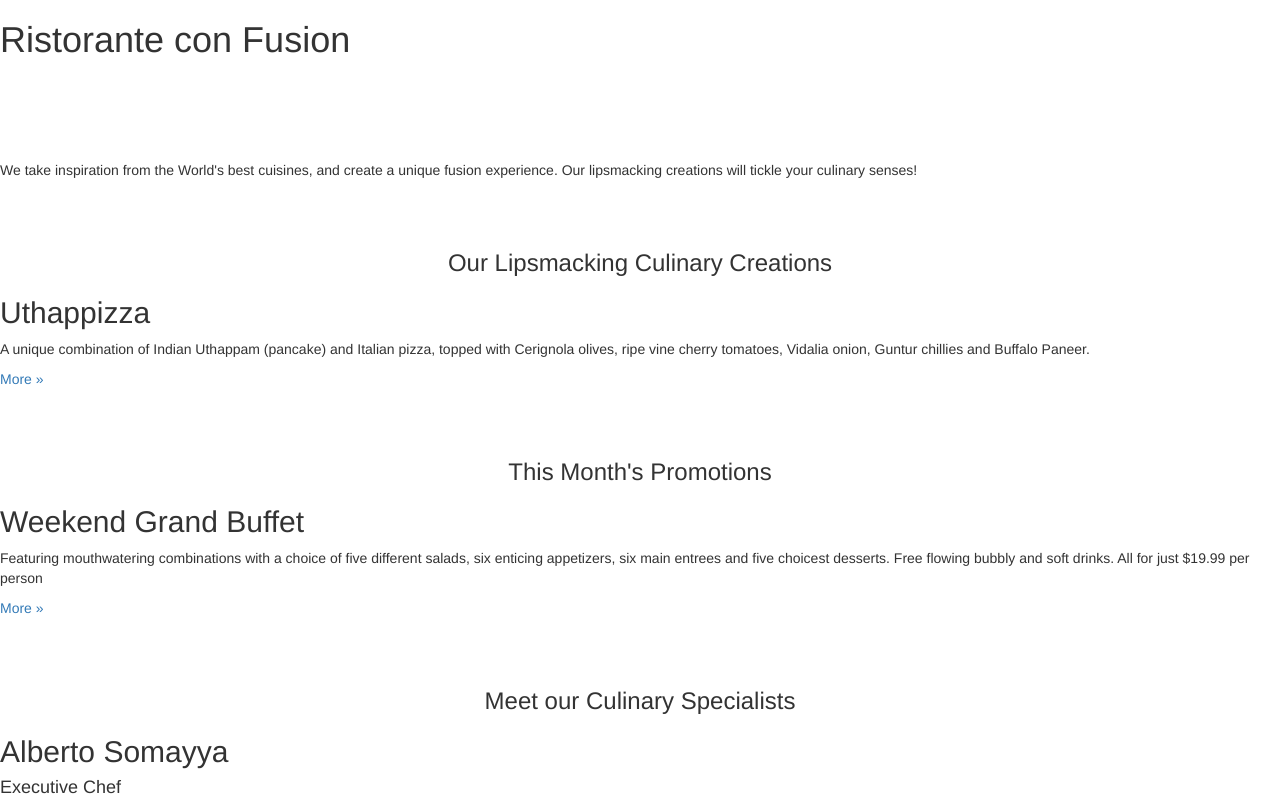
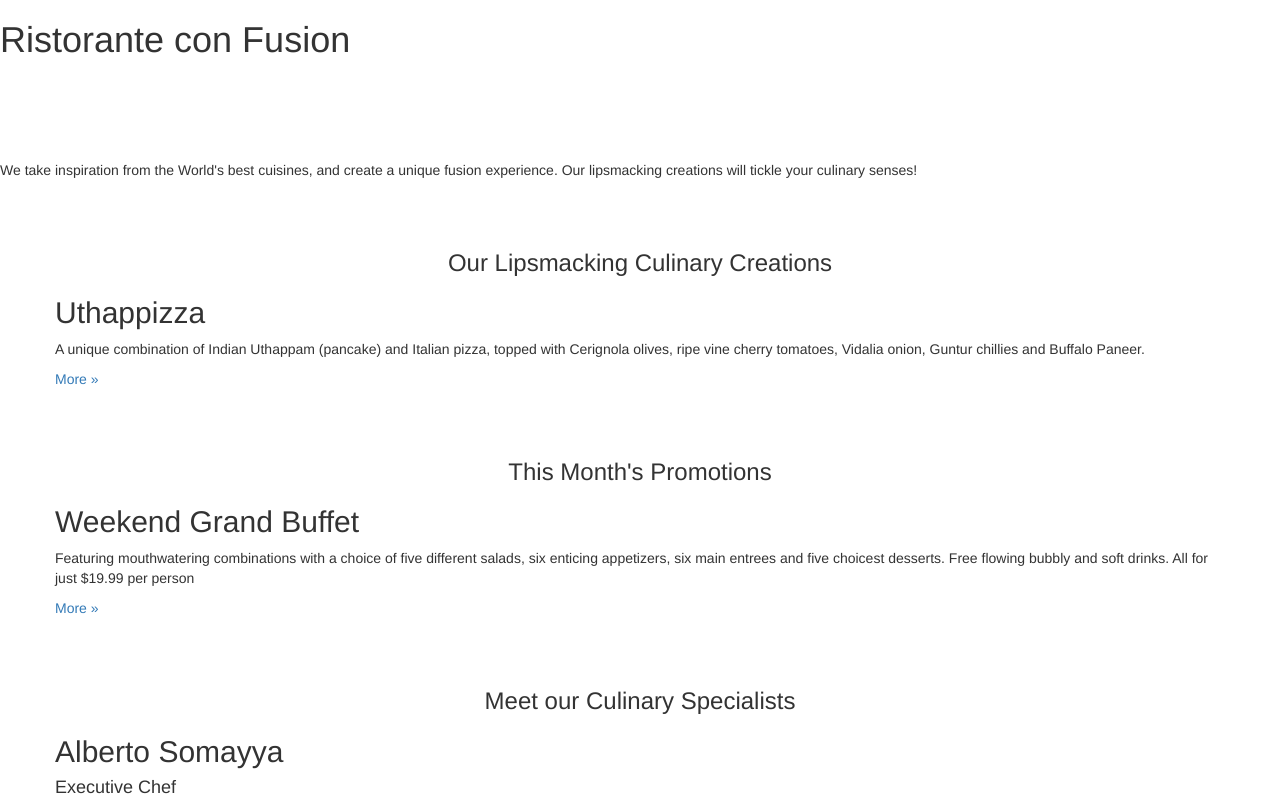
Before and after one commit to QunChen/FullStackApp, a plain HTML site: page index.html in a window 1280 px wide. Shown: the top 801 px of the page. Drawn offline with Linux system fonts and the light colour scheme.

Commit message:
add container and row for main content

```diff
--- a/index.html
+++ b/index.html
@@ -2,6 +2,9 @@
 <html lang="en">
 
 <head>
+	<meta charset="UTF-8" />
+	<meta http-equiv="X-UA-Compatible" content="IE=edge" />
+	<meta name="viewport" content="width=device-width, initial-scale=1" />
     <title>Ristorante Con Fusion</title>
     <!-- Bootstrap -->
     <link href="css/bootstrap.min.css" rel="stylesheet" />
@@ -28,8 +31,8 @@
         </div>
     </header>
 
-    <div>
-        <div>
+    <div class="container">
+        <div class="row">
             <div>
                 <p style="padding:20px;"></p>
                 <h3 align=center>Our Lipsmacking Culinary Creations</h3>
@@ -42,7 +45,7 @@
         </div>
 
 
-        <div>
+        <div class="row">
             <div>
                 <p style="padding:20px;"></p>
                 <h3 align=center>This Month's Promotions</h3>
@@ -54,7 +57,7 @@
             </div>
         </div>
 
-        <div>
+        <div class="row">
             <div>
                 <p style="padding:20px;"></p>
                 <h3 align=center>Meet our Culinary Specialists</h3>
```
